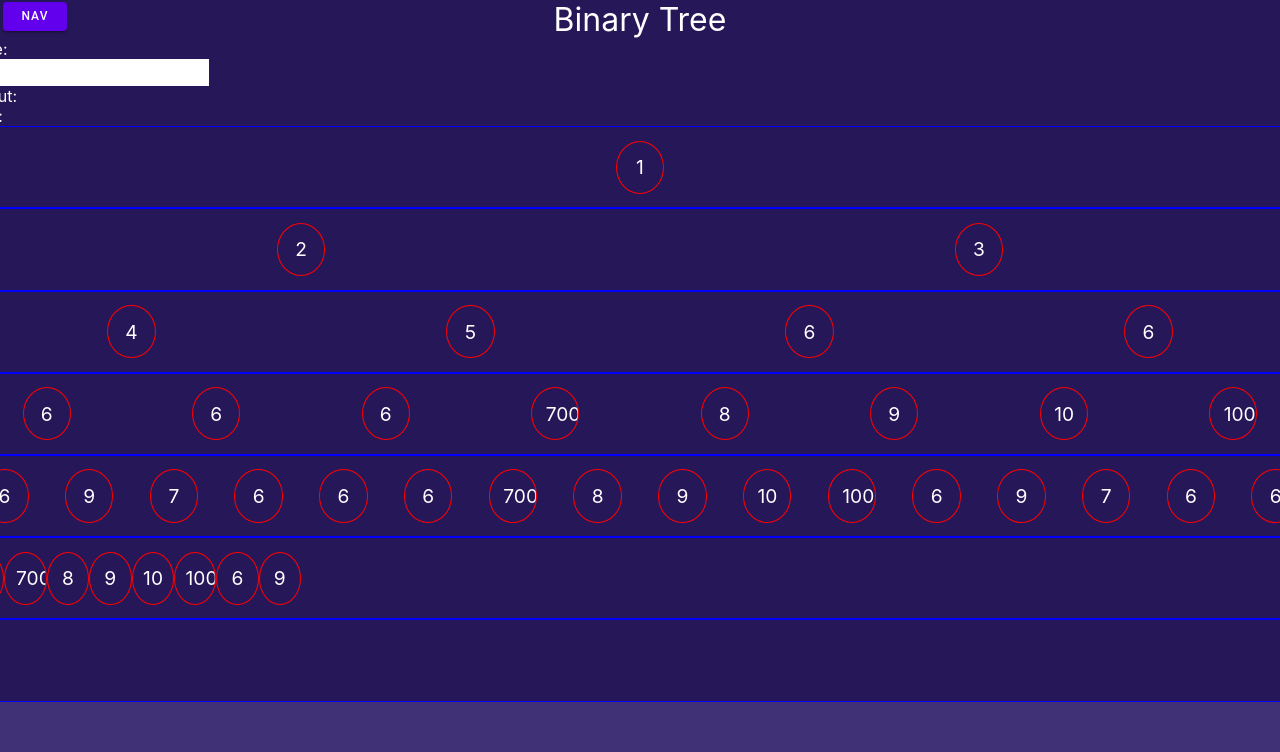
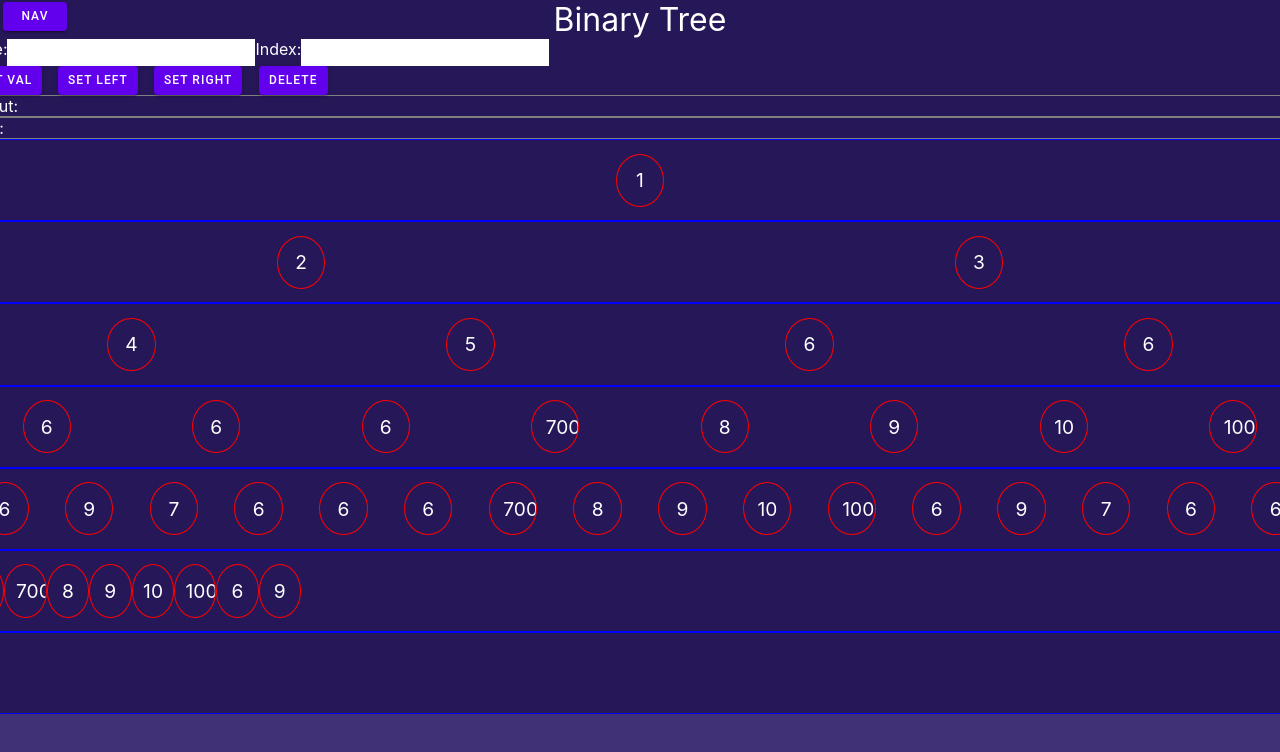
Before and after one commit to kjameer0/hashmap-visualizer, a React (Vite) app: page /binary-tree in a window 1280 px wide. Shown: the top 752 px of the page. Built offline with nearby package versions, Linux system fonts and the light colour scheme.

Commit message:
added set val set left and set right functions

```diff
--- a/src/components/visualizers/BinaryTree.tsx
+++ b/src/components/visualizers/BinaryTree.tsx
@@ -1,7 +1,10 @@
 import React, { useState, useEffect } from 'react';
+import { produceErrorMessage } from 'utils/arr-utils';
 import { BinaryTreeMaker, BinaryTreeNode, generateRandomBinaryTree } from 'utils/binaryTree-utils';
 import BinaryTreeDisplay from 'components/BinaryTreeDisplay';
+import { outputDivStyles } from 'styles/btree-styles';
 //use style objects
+type selectType = number | null;
 export default function BinaryTree() {
   const [currentTree, setCurrentTree] = useState(
     new BinaryTreeMaker([
@@ -49,21 +52,132 @@ export default function BinaryTree() {
   const [val, setVal] = useState('');
   const [errorText, setErrorText] = useState('');
   const [output, setOutput] = useState('');
-  const [selected, setSelected] = useState(-1);
+  const [selected, setSelected] = useState(-1 as selectType);
+  const [selectedText, setSelectedText] = useState('');
   const [parentSelect, setParentSelect] = useState(-1);
   const [leftChild, setLeftChild] = useState(-1);
   const [rightChild, setRightChild] = useState(-1);
 
+  function handleSelectedChange(e: React.ChangeEvent<HTMLInputElement>) {
+    try {
+      const val = e.target.value;
+      if (val.length > 0 && /^[0-9]+$/.test(val) === false) {
+        throw new Error('invalid input');
+      }
+      setSelectedText(val);
+      const newVal = Number(val);
+      setSelected(newVal);
+      setParentSelect(currentTree.getParentIdx(newVal));
+      setLeftChild(currentTree.getLeftChildIdx(newVal));
+      setRightChild(currentTree.getRightChildIdx(newVal));
+      setOutput(currentTree.getVal(Number(newVal)));
+      setErrorText('');
+    } catch (error) {
+      setErrorText(produceErrorMessage(error));
+      setOutput('');
+    }
+  }
+  function handleSetVal(e: React.MouseEvent<HTMLButtonElement>) {
+    try {
+      if (val === '') {
+        throw new Error('enter a value');
+      }
+      const newTree = new BinaryTreeMaker([...currentTree.tree]);
+      newTree.setValAtIdx(val, selected);
+      setCurrentTree(newTree);
+      setOutput(val);
+      setVal('');
+    } catch (error) {
+      setErrorText(produceErrorMessage(error));
+    }
+  }
+  function handleSetLeft(e: React.MouseEvent<HTMLButtonElement>) {
+    try {
+      if (val === '' || selected === null) {
+        throw new Error('enter a value and select a node');
+      }
+      const newTree = new BinaryTreeMaker([...currentTree.tree]);
+      newTree.insert(val, selected, 'left');
+      setCurrentTree(newTree);
+      setOutput(val);
+      setVal('');
+    } catch (error) {
+      setErrorText(produceErrorMessage(error));
+    }
+  }
+  function handleSetRight(e: React.MouseEvent<HTMLButtonElement>) {
+    try {
+      if (val === '' || selected === null) {
+        throw new Error('enter a value and select a node');
+      }
+      const newTree = new BinaryTreeMaker([...currentTree.tree]);
+      newTree.insert(val, selected, 'left');
+      setCurrentTree(newTree);
+      setOutput(val);
+      setVal('');
+    } catch (error) {
+      setErrorText(produceErrorMessage(error));
+    }
+  }
+  function handleDelete(e: React.MouseEvent<HTMLButtonElement>) {
+    try {
+      if (selected === null || selected < 0) {
+        throw new Error('choose value to delete');
+      }
+      const newTree = new BinaryTreeMaker([...currentTree.tree]);
+      newTree.insert(val, selected, 'left');
+      setCurrentTree(newTree);
+      setOutput(val);
+      setVal('');
+    } catch (error) {
+      setErrorText(produceErrorMessage(error));
+    }
+  }
   return (
     <div className="container">
       <h1>Binary Tree</h1>
       <div className="btree-fields">
-        <h2>Value:</h2>
-        <label htmlFor="btree-val">
-          <input type="text" value={val} onChange={(e) => setVal(e.target.value)} />
-        </label>
-        <h2>Output: {output}</h2>
-        <h2>Error: {errorText}</h2>
+        <div className="btree-input" style={{ display: 'flex' }}>
+          <h2>Value:</h2>
+          <label htmlFor="btree-val">
+            <input
+              type="text"
+              value={val}
+              onChange={(e) => setVal(e.target.value)}
+              style={{ color: 'black' }}
+            />
+          </label>
+          <h2>Index:</h2>
+          <label htmlFor="btree-index">
+            <input
+              type="text"
+              style={{ color: 'black' }}
+              value={String(selectedText)}
+              onChange={(e) => handleSelectedChange(e)}
+            />
+          </label>
+        </div>
+        <div className="btree-buttons">
+          <button className="main-button" onClick={handleSetVal}>
+            Set Val
+          </button>
+          <button className="main-button" onClick={handleSetLeft}>
+            Set Left
+          </button>
+          <button className="main-button" onClick={handleSetRight}>
+            Set Right
+          </button>
+          <button className="main-button" onClick={handleDelete}>
+            Delete
+          </button>
+        </div>
+        <div style={outputDivStyles()}>
+          <h2>Output:</h2> <p style={{ marginLeft: '1%' }}>{output}</p>
+        </div>
+        <div style={outputDivStyles()}>
+          <h2>Error:</h2>
+          <p style={{ marginLeft: '1%' }}>{errorText}</p>
+        </div>
       </div>
       <BinaryTreeDisplay
         setCurrentTree={setCurrentTree}
--- a/src/components/visualizers/hashmap.tsx
+++ b/src/components/visualizers/hashmap.tsx
@@ -21,12 +21,6 @@ export default function HashMap() {
     setSelected('');
   }, [hashmap]);
 
-  // useEffect(() => {
-  //   //
-  //   if (selected.length > 0 && hashKey !== selected) {
-  //     setSelected('');
-  //   }
-  // }, [hashKey]);
   function resetFields() {
     // reset text fields
     setHashKey('');
--- a/src/styles/btree-styles.ts
+++ b/src/styles/btree-styles.ts
@@ -43,3 +43,10 @@ export function nodeStyleGenerator(
   };
   return styles;
 }
+
+export function outputDivStyles() {
+  return {
+    border: `1px solid gray`,
+    display: 'flex',
+  };
+}
--- a/src/utils/binaryTree-utils.tsx
+++ b/src/utils/binaryTree-utils.tsx
@@ -17,6 +17,14 @@ export class BinaryTreeMaker {
   }
   getParentVal(idx: number) {
     return this.tree[Math.floor((idx - 1) / 2)];
+  }
+  //sets value at given idx if parent is not null
+  setValAtIdx(val: string | null, idx: number | null) {
+    if (idx === null) return;
+    if (val === null) {
+      this.delete(idx);
+    }
+    this.tree[idx] = val;
   }
   getLeftChildVal(idx: number) {
     return this.tree[Math.floor(idx * 2 + 1)];
```
Also changed, not shown: src/utils/btree-styles.ts (deleted).
